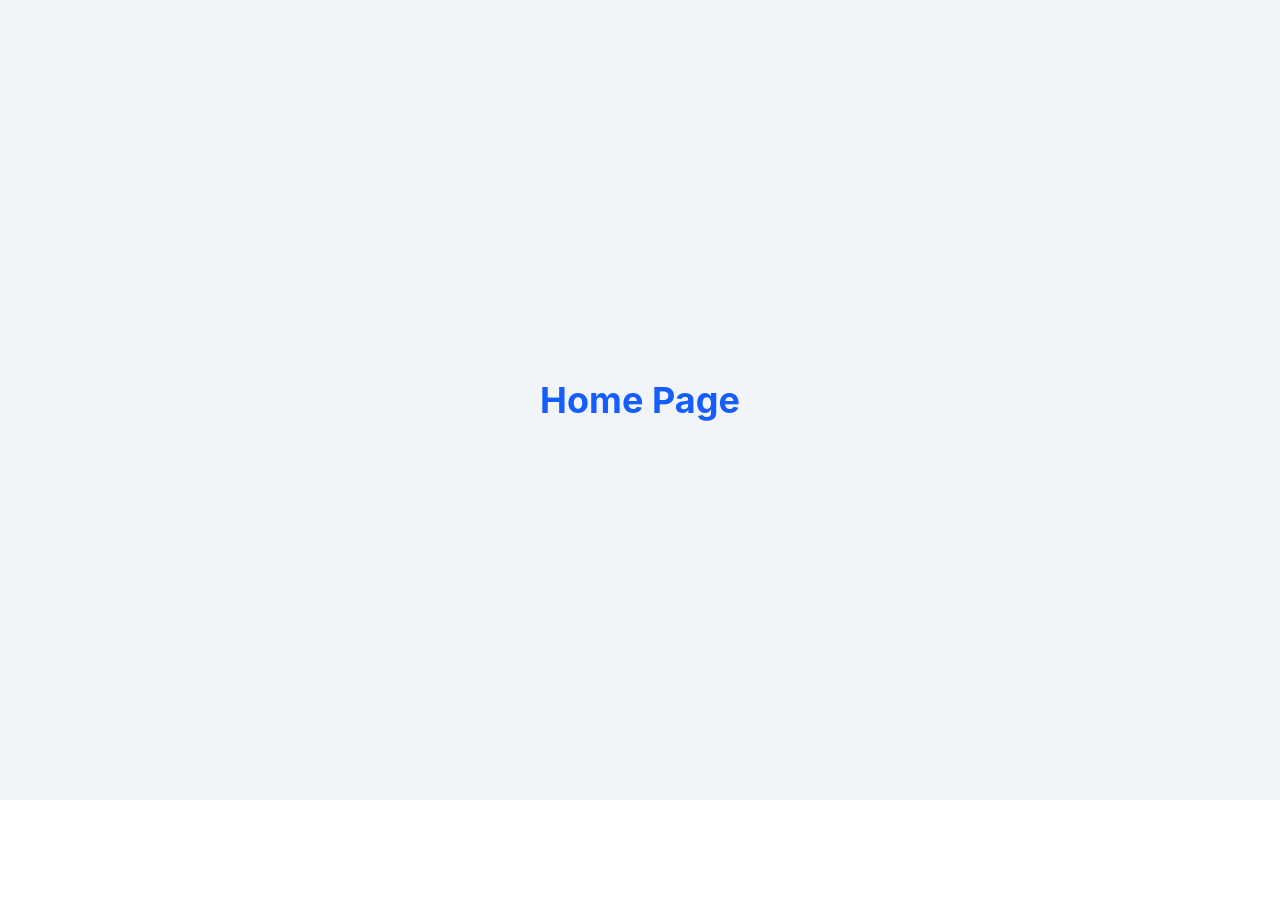
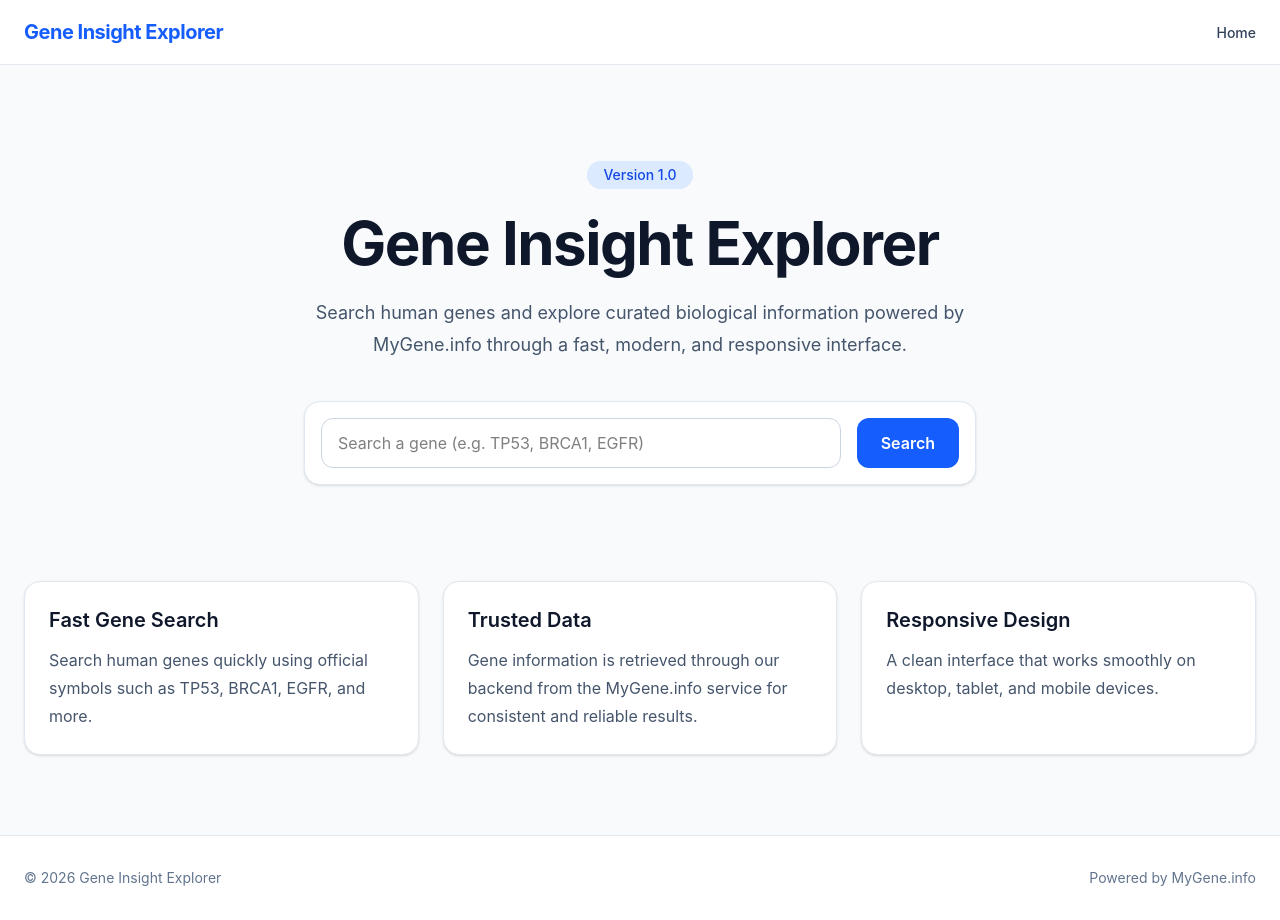
Before and after one commit to aryansingh200600thakur-dot/Gene-Insight-Explorer, a React (Vite) app in the folder frontend/: page / in a window 1280 px wide. Before the commit the page ends 800 px from the top, so only its background shows below. Built offline with nearby package versions, Linux system fonts and the light colour scheme.

Commit message:
feat: build landing page UI

```diff
--- /dev/null
+++ b/frontend/src/components/FeatureCard.tsx
@@ -0,0 +1,20 @@
+interface FeatureCardProps {
+  title: string;
+  description: string;
+}
+
+function FeatureCard({ title, description }: FeatureCardProps) {
+  return (
+    <div className="rounded-2xl border border-slate-200 bg-white p-6 shadow-sm transition hover:shadow-md">
+      <h3 className="text-xl font-semibold text-slate-900">
+        {title}
+      </h3>
+
+      <p className="mt-3 text-slate-600 leading-7">
+        {description}
+      </p>
+    </div>
+  );
+}
+
+export default FeatureCard;
--- /dev/null
+++ b/frontend/src/components/Footer.tsx
@@ -0,0 +1,17 @@
+function Footer() {
+  return (
+    <footer className="border-t border-slate-200 bg-white">
+      <div className="mx-auto flex max-w-7xl flex-col items-center justify-between gap-3 px-6 py-8 text-center text-sm text-slate-500 md:flex-row">
+        <p>
+          © {new Date().getFullYear()} Gene Insight Explorer
+        </p>
+
+        <p>
+          Powered by MyGene.info
+        </p>
+      </div>
+    </footer>
+  );
+}
+
+export default Footer;
--- /dev/null
+++ b/frontend/src/components/Hero.tsx
@@ -0,0 +1,26 @@
+import SearchBar from "./SearchBar";
+
+function Hero() {
+  return (
+    <section className="mx-auto flex max-w-7xl flex-col items-center px-6 py-24 text-center">
+      <span className="rounded-full bg-blue-100 px-4 py-1 text-sm font-medium text-blue-700">
+        Version 1.0
+      </span>
+
+      <h1 className="mt-6 text-5xl font-bold tracking-tight text-slate-900 md:text-6xl">
+        Gene Insight Explorer
+      </h1>
+
+      <p className="mt-6 max-w-2xl text-lg leading-8 text-slate-600">
+        Search human genes and explore curated biological information powered by
+        MyGene.info through a fast, modern, and responsive interface.
+      </p>
+
+      <div className="mt-10 w-full max-w-2xl">
+        <SearchBar />
+      </div>
+    </section>
+  );
+}
+
+export default Hero;
--- /dev/null
+++ b/frontend/src/components/Navbar.tsx
@@ -0,0 +1,29 @@
+function Navbar() {
+  return (
+    <header className="sticky top-0 z-50 border-b border-slate-200 bg-white/90 backdrop-blur">
+      <div className="mx-auto flex h-16 max-w-7xl items-center justify-between px-6">
+        <a
+          href="/"
+          className="text-xl font-bold tracking-tight text-blue-600"
+        >
+          Gene Insight Explorer
+        </a>
+
+        <nav>
+          <ul className="flex items-center gap-6">
+            <li>
+              <a
+                href="/"
+                className="text-sm font-medium text-slate-700 transition-colors hover:text-blue-600"
+              >
+                Home
+              </a>
+            </li>
+          </ul>
+        </nav>
+      </div>
+    </header>
+  );
+}
+
+export default Navbar;
--- /dev/null
+++ b/frontend/src/components/SearchBar.tsx
@@ -0,0 +1,20 @@
+function SearchBar() {
+  return (
+    <form className="flex flex-col gap-4 rounded-2xl border border-slate-200 bg-white p-4 shadow-sm sm:flex-row">
+      <input
+        type="text"
+        placeholder="Search a gene (e.g. TP53, BRCA1, EGFR)"
+        className="flex-1 rounded-xl border border-slate-300 px-4 py-3 outline-none transition focus:border-blue-500"
+      />
+
+      <button
+        type="submit"
+        className="rounded-xl bg-blue-600 px-6 py-3 font-semibold text-white transition hover:bg-blue-700"
+      >
+        Search
+      </button>
+    </form>
+  );
+}
+
+export default SearchBar;
--- a/frontend/src/pages/HomePage.tsx
+++ b/frontend/src/pages/HomePage.tsx
@@ -1,9 +1,35 @@
+import Navbar from "../components/Navbar";
+import Hero from "../components/Hero";
+import FeatureCard from "../components/FeatureCard";
+import Footer from "../components/Footer";
+
 function HomePage() {
   return (
-    <div className="min-h-screen flex items-center justify-center bg-slate-100">
-      <h1 className="text-4xl font-bold text-blue-600">
-        Home Page
-      </h1>
+    <div className="min-h-screen bg-slate-50">
+      <Navbar />
+
+      <Hero />
+
+      <section className="mx-auto max-w-7xl px-6 pb-20">
+        <div className="grid gap-6 md:grid-cols-3">
+          <FeatureCard
+            title="Fast Gene Search"
+            description="Search human genes quickly using official symbols such as TP53, BRCA1, EGFR, and more."
+          />
+
+          <FeatureCard
+            title="Trusted Data"
+            description="Gene information is retrieved through our backend from the MyGene.info service for consistent and reliable results."
+          />
+
+          <FeatureCard
+            title="Responsive Design"
+            description="A clean interface that works smoothly on desktop, tablet, and mobile devices."
+          />
+        </div>
+      </section>
+
+      <Footer />
     </div>
   );
 }
```
